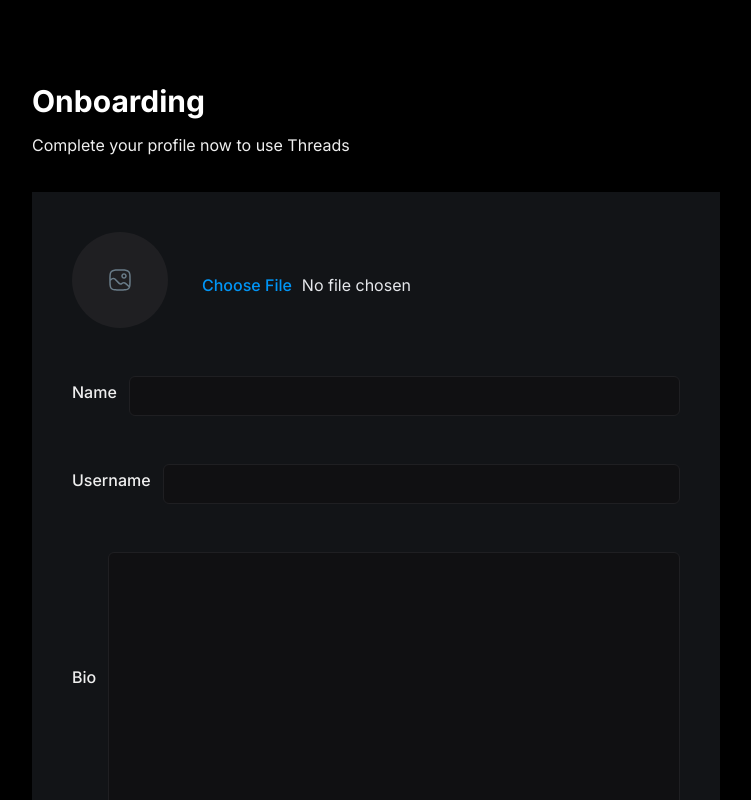
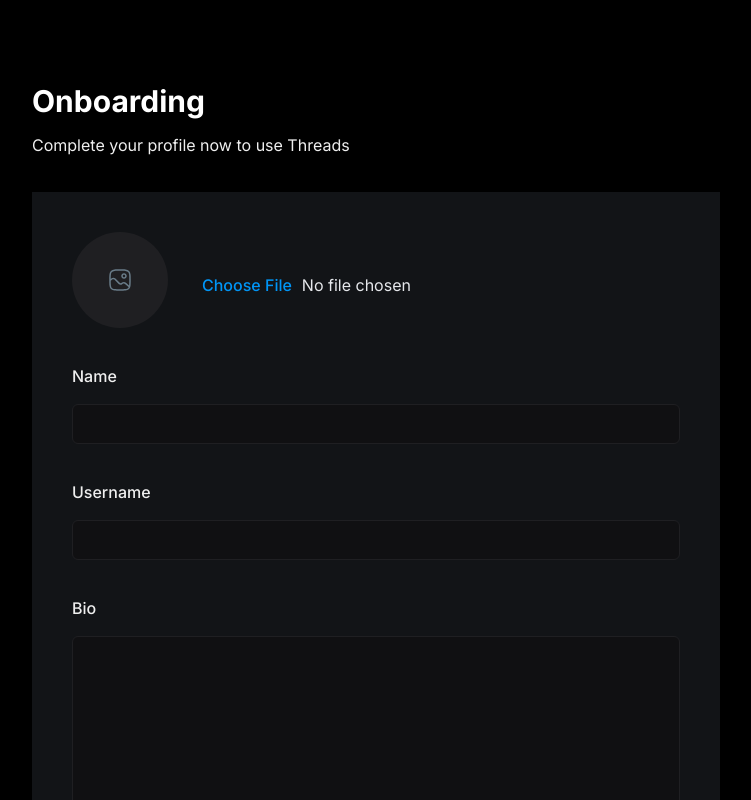
Before and after one commit to bramahendramahendra/threads_sosmed-project_web-nextjs_14, a Next.js app: page /onboarding in a window 1280 px wide. Shown: the top 800 px of the page, without its empty margins (8-759 px from the left). Built offline with nearby package versions, Linux system fonts and the light colour scheme; no server answers.

Commit message:
get user data from clerk

```diff
--- a/components/forms/AccountProfile.tsx
+++ b/components/forms/AccountProfile.tsx
@@ -2,15 +2,7 @@
 
 import { useForm } from "react-hook-form";
 import { Button } from "@/components/ui/button";
-import {
-    Form,
-    FormControl,
-    FormDescription,
-    FormField,
-    FormItem,
-    FormLabel,
-    FormMessage,
-} from "@/components/ui/form";
+import {  Form, FormControl,  FormField,  FormItem,  FormLabel, FormMessage } from "@/components/ui/form";
 import { Input } from "@/components/ui/input";
 import { Textarea } from "@/components/ui/textarea";
 import { zodResolver } from "@hookform/resolvers/zod";
@@ -32,14 +24,13 @@
 }
 
 const AccountProfile = ({user, btnTitle}: Props) => {
-
     const form = useForm({
         resolver: zodResolver(UserValidation),
         defaultValues: {
-            profile_photo: '',
-            name: '',
-            username: '',
-            bio: '',
+            profile_photo: user?.image || "",
+            name: user?.name || "",
+            username: user?.username || "",
+            bio: user?.bio || "",
         }
     })
 
@@ -101,11 +92,11 @@
                     control={form.control}
                     name="name"
                     render={({ field }) => (
-                        <FormItem className="flex items-center gap-3 w-full">
+                        <FormItem className="flex flex-col w-full gap-3">
                             <FormLabel className="text-base-semibold text-light-2">
                                Name
                             </FormLabel>
-                            <FormControl className="flex-1 text-base-semibold text-gray-200">
+                            <FormControl>
                                 <Input
                                     type="text"
                                     className="account-form_input no-focus"
@@ -119,11 +110,11 @@
                     control={form.control}
                     name="username"
                     render={({ field }) => (
-                        <FormItem className="flex items-center gap-3 w-full">
+                        <FormItem className="flex flex-col w-full gap-3">
                             <FormLabel className="text-base-semibold text-light-2">
                                 Username
                             </FormLabel>
-                            <FormControl className="flex-1 text-base-semibold text-gray-200">
+                            <FormControl>
                                 <Input
                                     type="text"
                                     className="account-form_input no-focus"
@@ -138,11 +129,11 @@
                     control={form.control}
                     name="bio"
                     render={({ field }) => (
-                        <FormItem className="flex items-center gap-3 w-full">
+                        <FormItem className="flex flex-col w-full gap-3">
                             <FormLabel className="text-base-semibold text-light-2">
                                 Bio
                             </FormLabel>
-                            <FormControl className="flex-1 text-base-semibold text-gray-200">
+                            <FormControl>
                                 <Textarea
                                     rows={10}
                                     className="account-form_input no-focus"
--- a/next.config.js
+++ b/next.config.js
@@ -1,4 +1,29 @@
 /** @type {import('next').NextConfig} */
-const nextConfig = {}
+const nextConfig = {
+    experimental: {
+        serverActions: true,
+        serverComponentsExternalPackages: ["mongoose"],
+    },
+    images: {
+        remotePatterns: [
+            {
+                protocol: "https",
+                hostname: "img.clerk.com",
+            },
+            {
+                protocol: "https",
+                hostname: "images.clerk.dev",
+            },
+            {
+                protocol: "https",
+                hostname: "uploadthing.com",
+            },
+            {
+                protocol: "https",
+                hostname: "placehold.co",
+            },
+        ],
+    },
+};
 
-module.exports = nextConfig
+module.exports = nextConfig;
```
Also changed, not shown: 1 other file (tests, documents, lock files or other folders).
